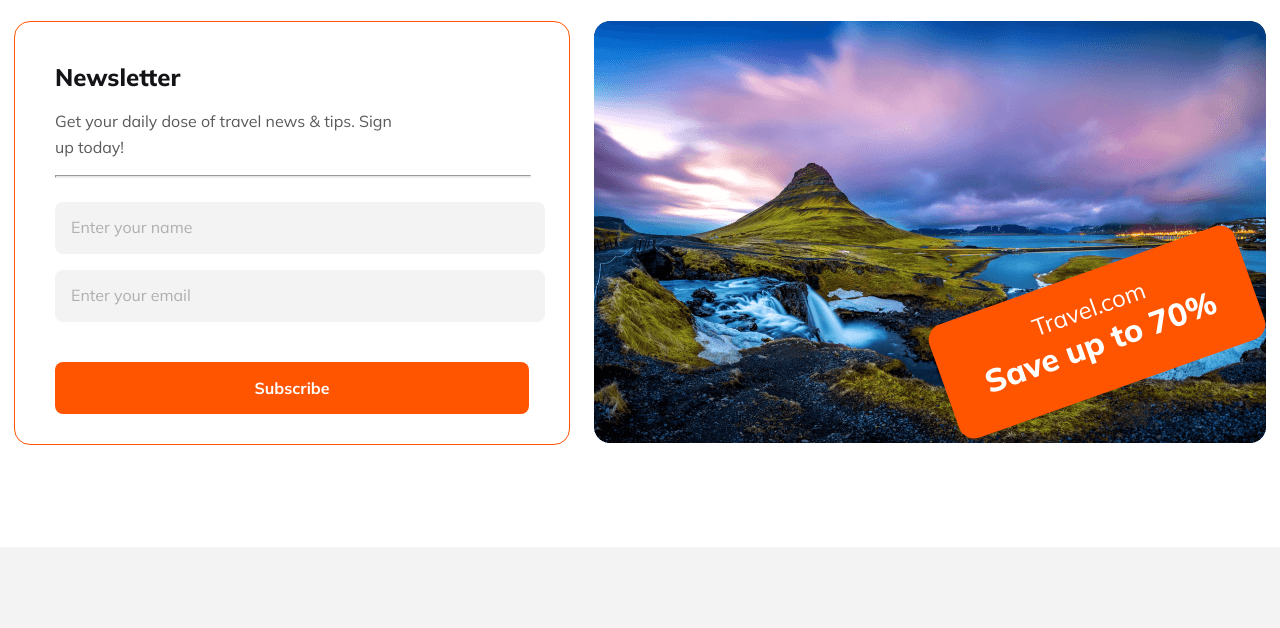
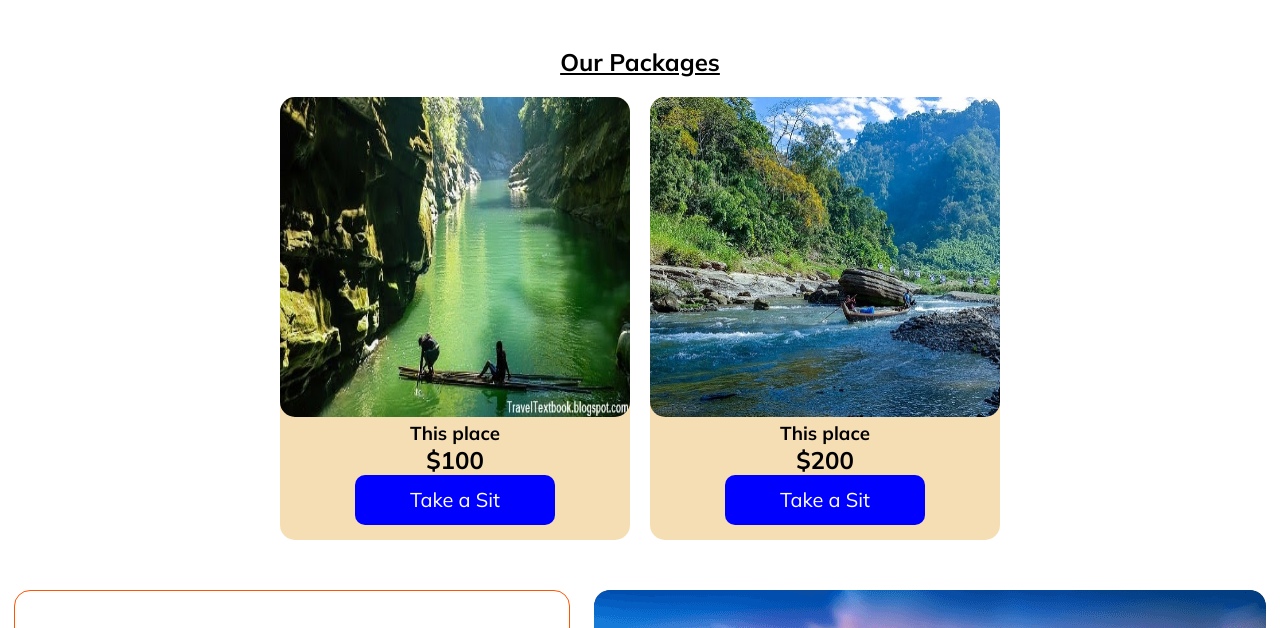
Before and after one commit to Code-HuntingX/Assignment2-b9, a plain HTML site: page index.html in a window 1280 px wide. Shown: the part 3534-4162 px from the top of the page. Drawn offline with nearby package versions, Linux system fonts and the light colour scheme.

Commit message:
final touch: try to add extra section

```diff
--- a/index.html
+++ b/index.html
@@ -154,6 +154,24 @@
         </div>
     </section>
 
+    <!-- extra section  -->
+    <section class="package">
+    <h1>Our Packages</h1>
+    <div class="package-container">
+        <div class="bandarban">
+            <img src="bandarban.jpg" alt="">
+            <h3>This place</h3>
+            <h1>$100</h1>
+            <button>Take a Sit</button>
+        </div>
+        <div class="bandarban">
+            <img src="rangamati.jpg" alt="">
+            <h3>This place</h3>
+            <h1>$200</h1>
+            <button>Take a Sit</button>
+        </div>
+    </div>
+</section>
 
     <!-- form section  -->
     <form action="">
--- a/styles/responsive.css
+++ b/styles/responsive.css
@@ -247,4 +247,14 @@
         padding-bottom: 20px;
         margin-top: 20px;
     }
+
+
+    .package-container{
+        flex-direction: column;
+        width: 90%;
+        margin: 0 10%;
+        padding: 0;
+        justify-content: center;
+
+    }
 }
--- a/styles/style.css
+++ b/styles/style.css
@@ -269,6 +269,46 @@ li {
     background: rgba(233, 68, 68, 0.05);
 }
 
+/* extra section style  */
+
+.package-container{
+    display: flex;
+    gap: 20px;
+    justify-content: center;
+}
+.bandarban{
+    /* border: 2px solid wheat; */
+    background-color: wheat;
+    border-radius: 15px;
+    width: 350px;
+    height: auto;
+    margin-bottom: 50px;
+    text-align: center;
+    padding-bottom: 15px;
+}
+.package>h1{
+text-align: center;
+margin-top: 50px;
+margin-bottom: 20px;
+text-decoration: underline;
+}
+.package-container button{
+    width: 200px;
+    height: 50px;
+    font-size: 20px;
+    background-color: blue;
+    color: white;
+    border: none;
+    border-radius: 10px;
+    cursor: pointer;
+
+}
+.bandarban img{
+    width: 350px;
+    height: 320px;
+    border-radius: 15px;
+}
+
 /* form styles  */
 form .newsletter-form {
     width: 474px;
```
Also changed, not shown: bandarban.jpg (added), rangamati.jpg (added).
